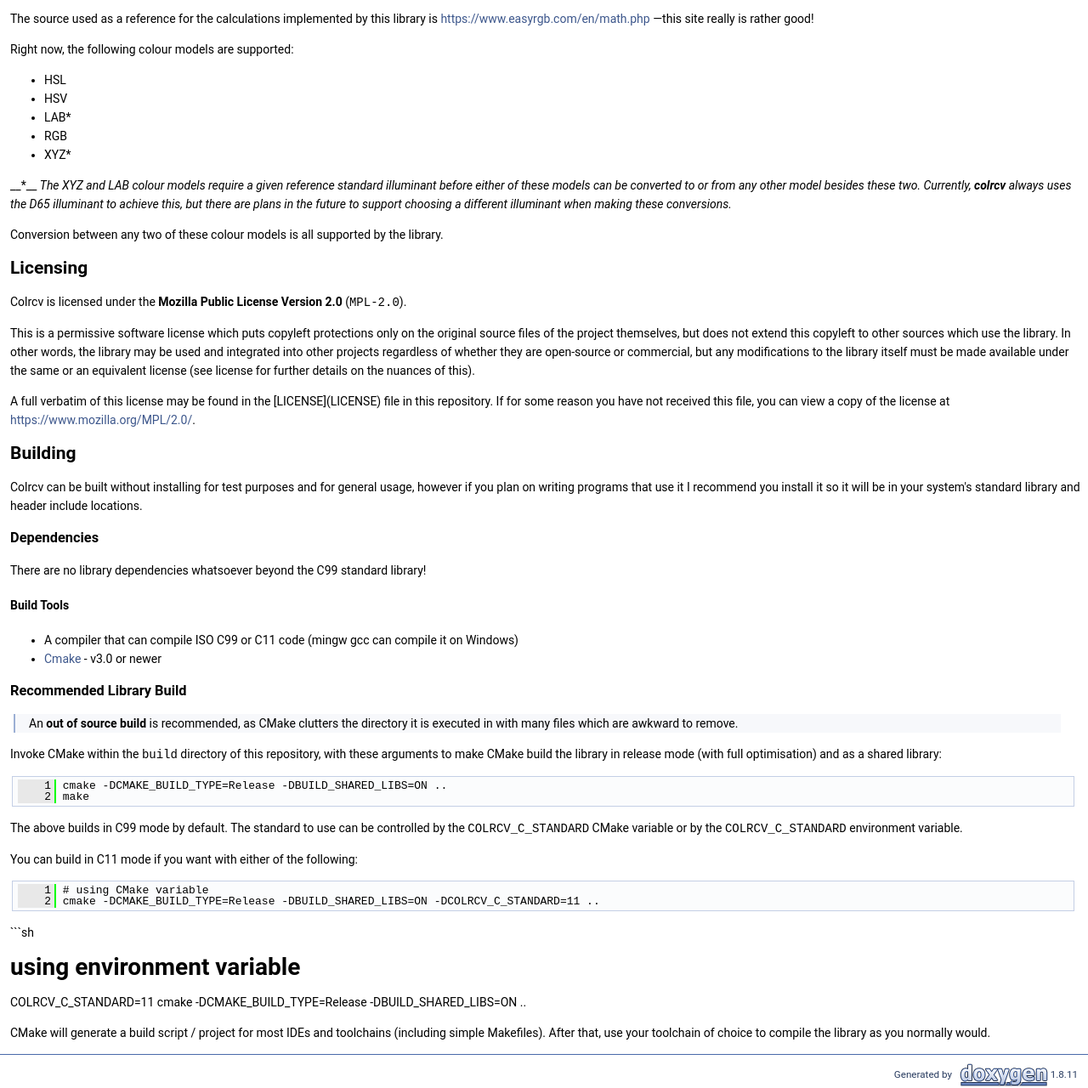
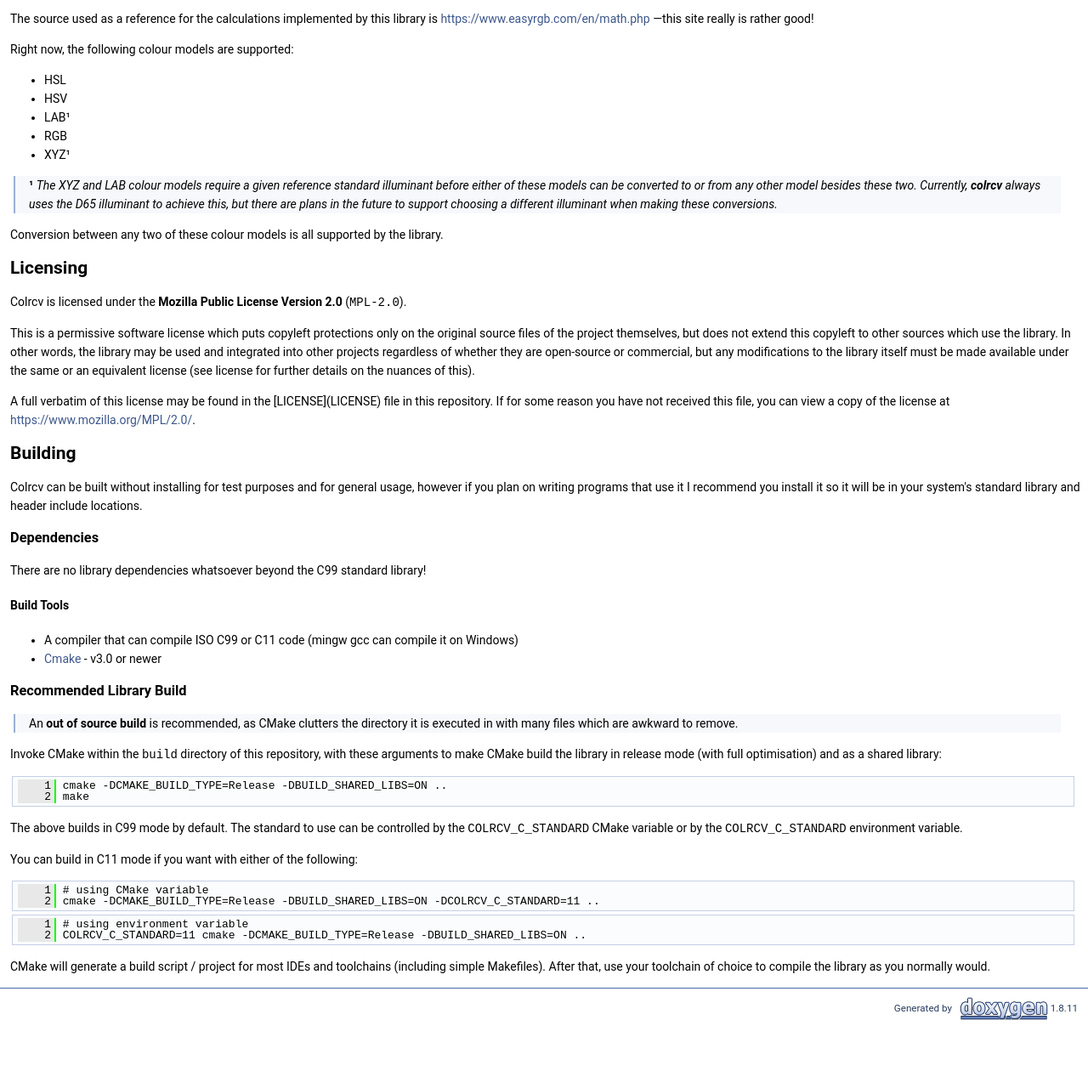
Before and after one commit to saxbophone/colrcv, a plain HTML site: page docs/index.html in a window 1280 px wide. Shown: the part 302-1582 px from the top of the page at 85% size. After the commit the page ends 1504 px from the top, so only its background shows below. Drawn offline with Linux system fonts and the light colour scheme.

Commit message:
Minor cosmetic docs changes

````diff
--- a/docs/index.html
+++ b/docs/index.html
@@ -88,11 +88,13 @@ var searchBox = new SearchBox("searchBox", "search",false,'Search');
 <ul>
 <li>HSL</li>
 <li>HSV</li>
-<li>LAB*</li>
+<li>LAB¹</li>
 <li>RGB</li>
-<li>XYZ*</li>
+<li>XYZ¹</li>
 </ul>
-<p>__*__ <em>The XYZ and LAB colour models require a given reference standard illuminant before either of these models can be converted to or from any other model besides these two. Currently, <b>colrcv</b> always uses the D65 illuminant to achieve this, but there are plans in the future to support choosing a different illuminant when making these conversions.</em></p>
+<blockquote class="doxtable">
+<p><b>¹</b> <em>The XYZ and LAB colour models require a given reference standard illuminant before either of these models can be converted to or from any other model besides these two. Currently, <b>colrcv</b> always uses the D65 illuminant to achieve this, but there are plans in the future to support choosing a different illuminant when making these conversions.</em> </p>
+</blockquote>
 <p>Conversion between any two of these colour models is all supported by the library.</p>
 <h2>Licensing</h2>
 <p>Colrcv is licensed under the <b>Mozilla Public License Version 2.0</b> (<code>MPL-2.0</code>).</p>
@@ -114,9 +116,7 @@ var searchBox = new SearchBox("searchBox", "search",false,'Search');
 <p>Invoke CMake within the <code>build</code> directory of this repository, with these arguments to make CMake build the library in release mode (with full optimisation) and as a shared library:</p>
 <div class="fragment"><div class="line"><a name="l00001"></a><span class="lineno">    1</span>&#160;cmake -DCMAKE_BUILD_TYPE=Release -DBUILD_SHARED_LIBS=ON ..</div><div class="line"><a name="l00002"></a><span class="lineno">    2</span>&#160;make</div></div><!-- fragment --><p>The above builds in C99 mode by default. The standard to use can be controlled by the <code>COLRCV_C_STANDARD</code> CMake variable or by the <code>COLRCV_C_STANDARD</code> environment variable.</p>
 <p>You can build in C11 mode if you want with either of the following:</p>
-<div class="fragment"><div class="line"><a name="l00001"></a><span class="lineno">    1</span>&#160;# using CMake variable</div><div class="line"><a name="l00002"></a><span class="lineno">    2</span>&#160;cmake -DCMAKE_BUILD_TYPE=Release -DBUILD_SHARED_LIBS=ON -DCOLRCV_C_STANDARD=11 ..</div></div><!-- fragment --><p>```sh </p><h1>using environment variable</h1>
-<p>COLRCV_C_STANDARD=11 cmake -DCMAKE_BUILD_TYPE=Release -DBUILD_SHARED_LIBS=ON ..</p>
-<p>CMake will generate a build script / project for most IDEs and toolchains (including simple Makefiles). After that, use your toolchain of choice to compile the library as you normally would. </p>
+<div class="fragment"><div class="line"><a name="l00001"></a><span class="lineno">    1</span>&#160;# using CMake variable</div><div class="line"><a name="l00002"></a><span class="lineno">    2</span>&#160;cmake -DCMAKE_BUILD_TYPE=Release -DBUILD_SHARED_LIBS=ON -DCOLRCV_C_STANDARD=11 ..</div></div><!-- fragment --><div class="fragment"><div class="line"><a name="l00001"></a><span class="lineno">    1</span>&#160;# using environment variable</div><div class="line"><a name="l00002"></a><span class="lineno">    2</span>&#160;COLRCV_C_STANDARD=11 cmake -DCMAKE_BUILD_TYPE=Release -DBUILD_SHARED_LIBS=ON ..</div></div><!-- fragment --><p>CMake will generate a build script / project for most IDEs and toolchains (including simple Makefiles). After that, use your toolchain of choice to compile the library as you normally would. </p>
 </div></div><!-- contents -->
 <!-- start footer part -->
 <hr class="footer"/><address class="footer"><small>
````
Also changed, not shown: 1 other file.
